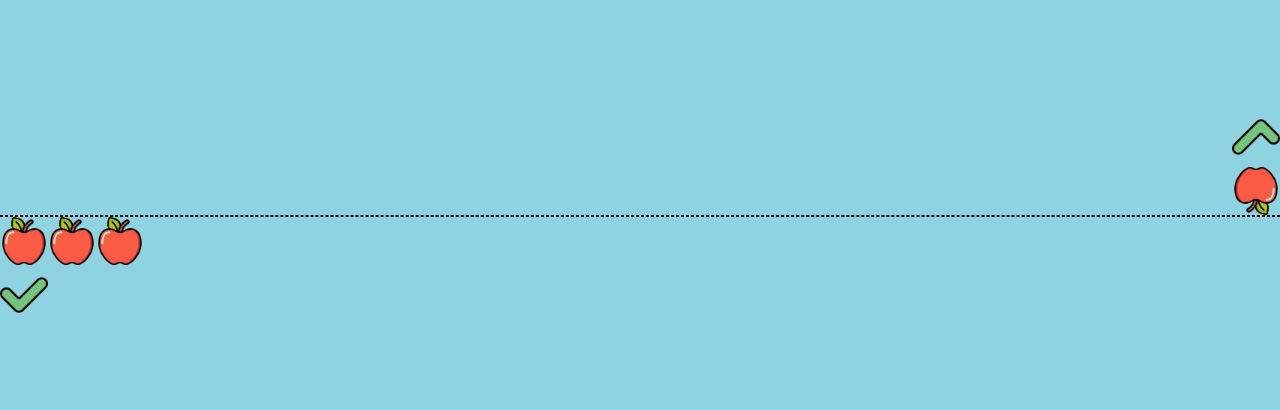
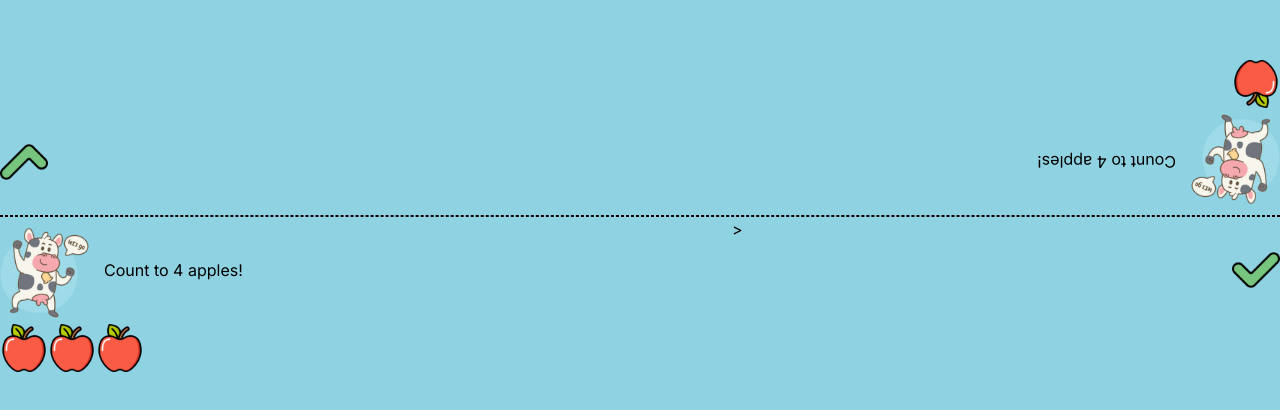
Before and after one commit to zeo/use-prototype, a Vue app: page /games/addition/multi in a window 1280 px wide. Shown: the part 184-594 px from the top of the page. Built offline with nearby package versions, Linux system fonts and the light colour scheme.

Commit message:
fixed the addition multi-page

```diff
--- a/src/pages/games/addition/AdditionGameMulti.vue
+++ b/src/pages/games/addition/AdditionGameMulti.vue
@@ -7,6 +7,7 @@ import crossPng from "../../../assets/cross.png"
 import checkmarkPng from "../../../assets/checkmark.png";
 
 import GameFinished from "./gameFinished.vue";
+import letsGoPng from "../../../assets/lets-go.png";
 
 const targetAppels = ref(0)
 const playerOneApples = ref(0)
@@ -66,6 +67,16 @@ setupGame()
                   <game-finished :is-correct="targetAppels === givenApples" :restart="setupGame"></game-finished>
               </div>
               <div v-else>
+                <div class="flex flex-row justify-between">
+                  <div class="flex flex-row gap-2">
+                    <img :src="letsGoPng" class="w-24 h-auto">
+                    <p class="my-auto">Count to {{ targetAppels }} apples!</p>
+                  </div>
+                  <button @click="playerOneSubmit">
+                    <img :src="playerOneReady ? crossPng : checkmarkPng" class="my-auto w-12"/>
+                  </button>
+                </div>
+                <div class="flex flex-row justify-between">
                 <div>
                     <button v-for="_ in playerOneApples" @click="playerGive(playerMap.playerOne)" class="">
                         <img :src="applePng" class="w-12 h-auto">
@@ -76,9 +87,7 @@ setupGame()
                     <img :src="applePng" class="w-12 h-auto">
                   </button>
                 </div>
-                <button @click="playerOneSubmit">
-                  <img :src="playerOneReady ? crossPng : checkmarkPng" class="my-auto w-12"/>
-                </button>
+                </div>
               </div>
             </template>
 
@@ -87,7 +96,17 @@ setupGame()
                 <game-finished :is-correct="targetAppels === givenApples" :restart="setupGame"></game-finished>
               </div>
               <div v-else>
-              <div>
+                <div class="flex flex-row justify-between">
+                  <div class="flex flex-row gap-2">
+                    <img :src="letsGoPng" class="w-24 h-auto">
+                    <p class="my-auto">Count to {{ targetAppels }} apples!</p>
+                  </div>>
+                  <button @click="playerTwoSubmit">
+                    <img :src="playerTwoReady ? crossPng : checkmarkPng" class="my-auto w-12"/>
+                  </button>
+                </div>
+                <div class="flex flex-row justify-between">
+                <div>
                     <button v-for="_ in playerTwoApples" @click="playerGive(playerMap.playerTwo)" class="">
                         <img :src="applePng" class="w-12 h-auto">
                     </button>
@@ -97,9 +116,7 @@ setupGame()
                         <img :src="applePng" class="w-12 h-auto">
                     </button>
                 </div>
-                <button @click="playerTwoSubmit">
-                  <img :src="playerTwoReady ? crossPng : checkmarkPng" class="my-auto w-12"/>
-                </button>
+                </div>
               </div>
             </template>
         </SplitScreen>
```
